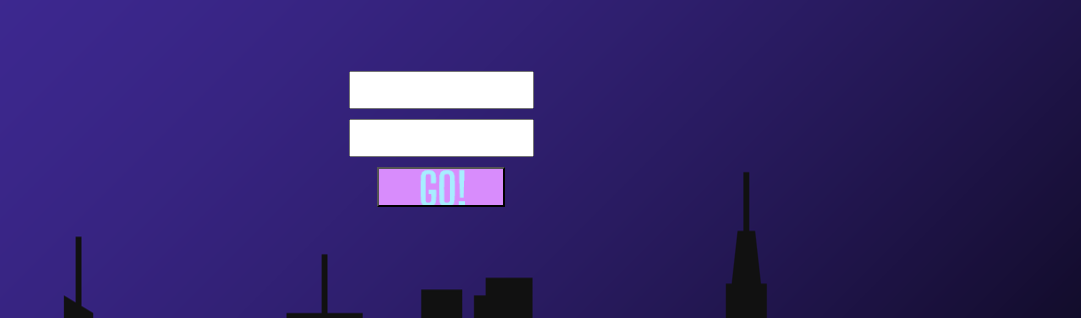
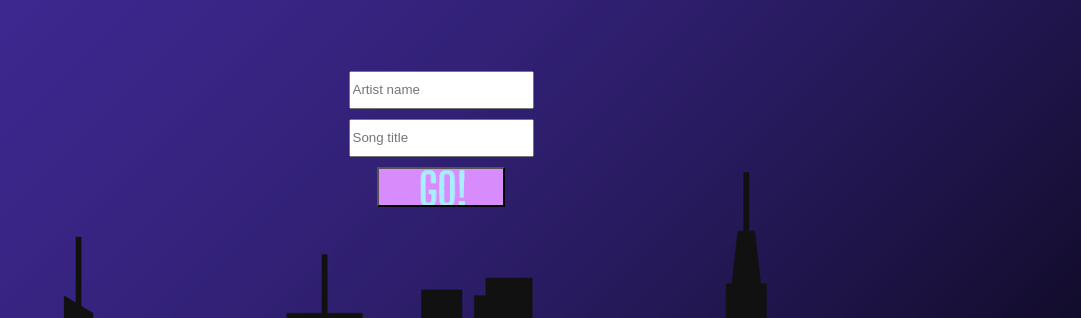
Before and after one commit to SamW314/Karaoke-Lyrics-Finder, a Node server app: page / in a window 1280 px wide. Shown: the part 245-563 px from the top of the page, without its empty margins (199-1280 px from the left). Run offline with Node 20, Linux system fonts and the light colour scheme.

Commit message:
add placeholder text to textbox to improve user experience

```diff
--- a/views/index.ejs
+++ b/views/index.ejs
@@ -15,8 +15,8 @@
 
   <!-- input form -->
   <form action="/find" method="POST" class="form">
-    <input type="text" id="authorInput" name="author" class="input">
-    <input type="text" id="tytleInput" name="tytle" class="input">
+    <input type="text" id="authorInput" name="author" class="input" placeholder="Artist name">
+    <input type="text" id="tytleInput" name="tytle" class="input" placeholder="Song title">
     <button type="submit" value="submit"></button>
     <!-- error message -->
     <% if (notFound) { %>
```
